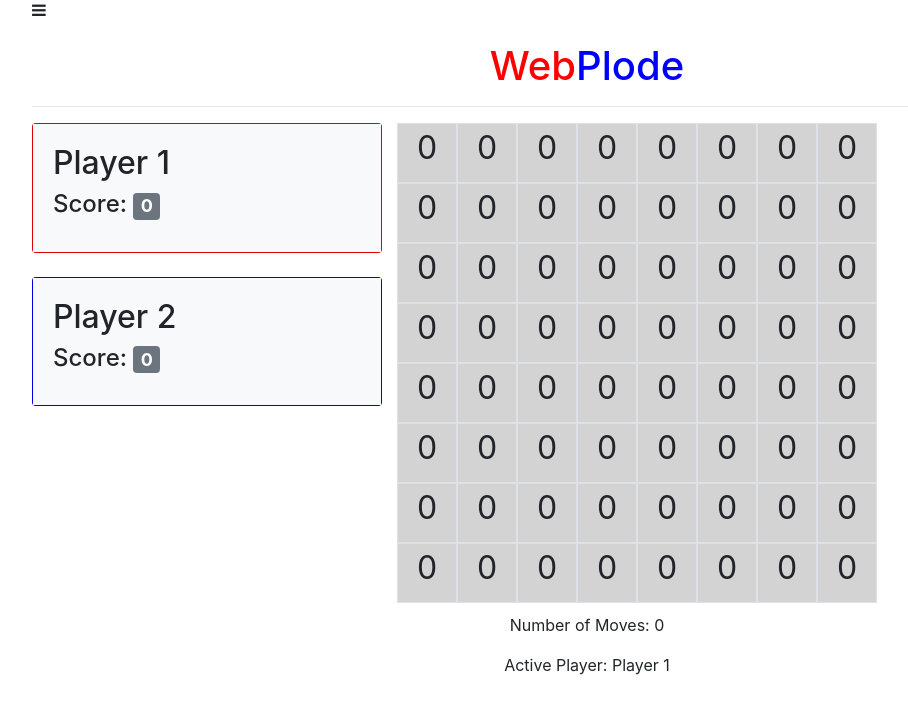
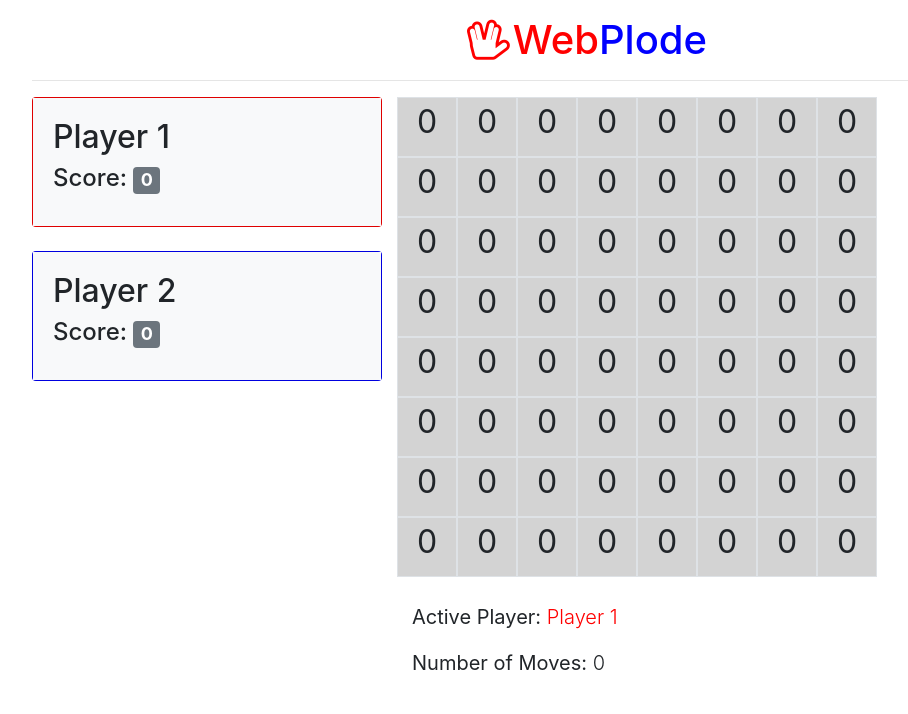
Before and after one commit to ThomasJaspers/webplode, an Angular app: page / in a window 1280 px wide. Shown: the top 714 px of the page, without its empty margins (53-961 px from the left). Built offline with nearby package versions, Linux system fonts and the light colour scheme.

Commit message:
More info on game state

```diff
--- a/src/app/dashboard/dashboard.component.html
+++ b/src/app/dashboard/dashboard.component.html
@@ -1,7 +1,6 @@
 <div class="container">
 
-  <i class="navbar-toggler-icon fa fa-bars"> </i>
-  <h1 class="text-center" style="margin-top: 16px"><font color="red">Web</font><font color="blue">Plode</font></h1>
+  <h1 class="text-center" style="margin-top: 16px"><font color="red"><i class="fa fa-hand-spock-o" aria-hidden="true"></i>Web</font><font color="blue">Plode</font></h1>
   <hr/>
 
   <div class="row">
@@ -25,6 +24,7 @@
 
   <app-resultview
     [numberOfMoves]=this.numberOfMoves
-    [activePlayer]=this.activePlayer>
+    [activePlayer]=this.activePlayer
+    [gameRunning]=this.gameRunning>
   </app-resultview>
 </div>
--- a/src/app/resultview/resultview.component.html
+++ b/src/app/resultview/resultview.component.html
@@ -1,6 +1,12 @@
-<div class="row" style="margin-top: 10px">
-  <div class="col-12 text-center">
-    <p>Number of Moves: {{ numberOfMoves }}</p>
-    <p>Active Player: {{ activePlayer.name }}</p>
+<div class="row" style="margin-top: 25px">
+  <div class="col-4"></div>
+  <div class="col-8">
+    <p class="lead">
+      <strong>Active Player: </strong><font color="{{ activePlayer.color }}">{{ activePlayer.name }}</font>
+      <b *ngIf="!this.gameRunning"> is the Winner!</b>
+    </p>
+    <p class="lead">
+      <strong>Number of Moves: </strong>{{ numberOfMoves }}
+    </p>
   </div>
 </div>
--- a/src/app/resultview/resultview.component.ts
+++ b/src/app/resultview/resultview.component.ts
@@ -10,6 +10,7 @@ export class ResultviewComponent implements OnInit {
 
   @Input() numberOfMoves: number;
   @Input() activePlayer: Player;
+  @Input() gameRunning: boolean;
 
   constructor() { }
 
```
